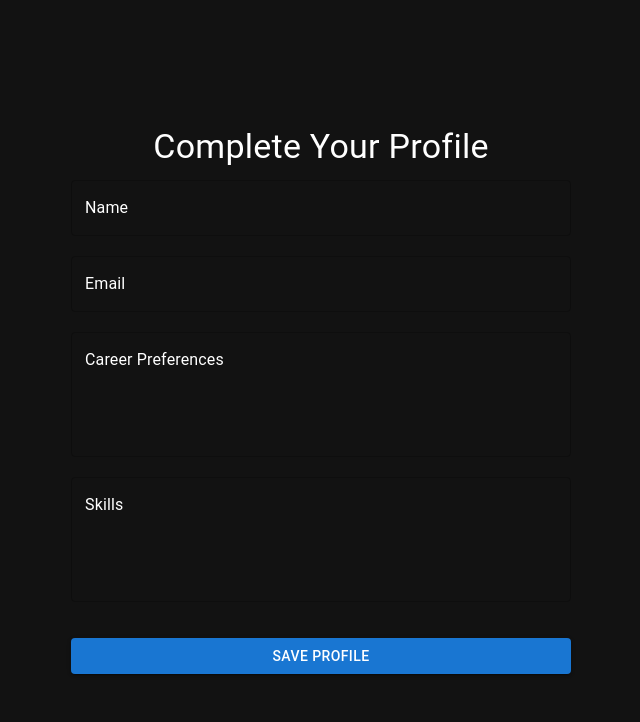
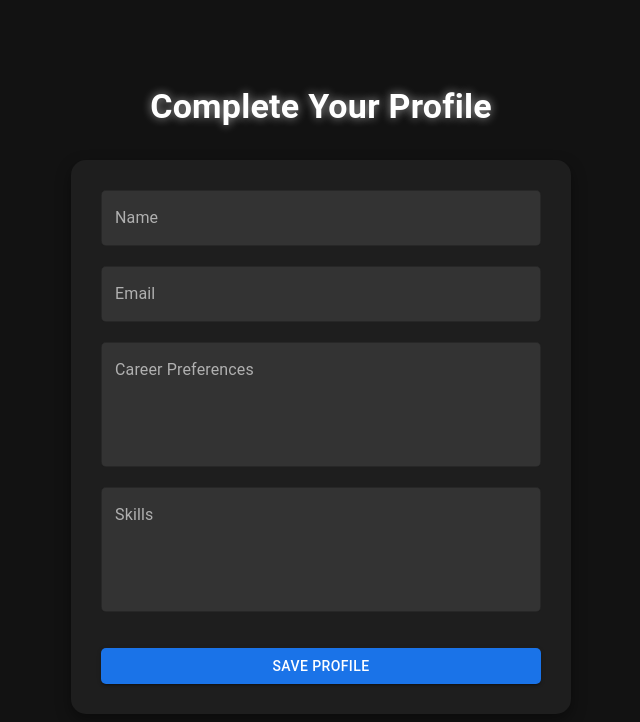
Before and after one commit to mehmoodosman/CareerplannrAI, a Next.js app: page /profile in a window 1280 px wide. Shown: the top 722 px of the page, without its empty margins (319-959 px from the left). Built offline with nearby package versions, Linux system fonts and the light colour scheme; no server answers.

Commit message:
Update page.js

```diff
--- a/app/profile/page.js
+++ b/app/profile/page.js
@@ -1,9 +1,8 @@
 import { useState } from 'react';
-import { firestore } from '../../firebase/config';  // Make sure your Firebase config is correctly set up
+import { firestore } from '../../firebase/config';  // Ensure your Firebase config is correctly set up
 import { Box, TextField, Button, Typography } from '@mui/material';
 
 const ProfilePage = () => {
-
   const [profile, setProfile] = useState({
     name: '',
     email: '',
@@ -19,7 +18,6 @@ const ProfilePage = () => {
     e.preventDefault();
 
     try {
-
       const userRef = firestore.collection('users').doc(); // Creates a new document for the user
       await userRef.set(profile);
       alert('Profile saved successfully!');
@@ -32,16 +30,29 @@ const ProfilePage = () => {
     <Box
       sx={{
         backgroundColor: '#121212',
-        color: '#fff',
+        color: '#ffffff',
         minHeight: '100vh',
         display: 'flex',
         flexDirection: 'column',
         alignItems: 'center',
         justifyContent: 'center',
         padding: '20px',
+        textAlign: 'center',
       }}
     >
-      <Typography variant="h4" gutterBottom>Complete Your Profile</Typography>
+      <Typography
+        variant="h4"
+        gutterBottom
+        sx={{
+          fontWeight: 'bold',
+          fontFamily: 'Roboto, sans-serif',
+          marginBottom: 4,
+          color: '#ffffff',
+          textShadow: '0 0 10px rgba(255, 255, 255, 0.6)',
+        }}
+      >
+        Complete Your Profile
+      </Typography>
       <Box
         component="form"
         onSubmit={handleSubmit}
@@ -51,6 +62,10 @@ const ProfilePage = () => {
           gap: '20px',
           width: '100%',
           maxWidth: '500px',
+          bgcolor: '#1e1e1e',
+          padding: '30px',
+          borderRadius: '15px',
+          boxShadow: '0 6px 15px rgba(0, 0, 0, 0.4)',
         }}
       >
         <TextField
@@ -61,10 +76,14 @@ const ProfilePage = () => {
           value={profile.name}
           onChange={handleChange}
           InputProps={{
-            style: { color: '#fff' },
+            style: { color: '#ffffff' },
           }}
           InputLabelProps={{
-            style: { color: '#fff' },
+            style: { color: '#b0b0b0' },
+          }}
+          sx={{
+            bgcolor: '#333333',
+            borderRadius: '5px',
           }}
         />
         <TextField
@@ -76,10 +95,14 @@ const ProfilePage = () => {
           value={profile.email}
           onChange={handleChange}
           InputProps={{
-            style: { color: '#fff' },
+            style: { color: '#ffffff' },
           }}
           InputLabelProps={{
-            style: { color: '#fff' },
+            style: { color: '#b0b0b0' },
+          }}
+          sx={{
+            bgcolor: '#333333',
+            borderRadius: '5px',
           }}
         />
         <TextField
@@ -92,10 +115,14 @@ const ProfilePage = () => {
           value={profile.careerPreferences}
           onChange={handleChange}
           InputProps={{
-            style: { color: '#fff' },
+            style: { color: '#ffffff' },
           }}
           InputLabelProps={{
-            style: { color: '#fff' },
+            style: { color: '#b0b0b0' },
+          }}
+          sx={{
+            bgcolor: '#333333',
+            borderRadius: '5px',
           }}
         />
         <TextField
@@ -108,17 +135,28 @@ const ProfilePage = () => {
           value={profile.skills}
           onChange={handleChange}
           InputProps={{
-            style: { color: '#fff' },
+            style: { color: '#ffffff' },
           }}
           InputLabelProps={{
-            style: { color: '#fff' },
+            style: { color: '#b0b0b0' },
+          }}
+          sx={{
+            bgcolor: '#333333',
+            borderRadius: '5px',
           }}
         />
         <Button
           type="submit"
           variant="contained"
           color="primary"
-          sx={{ mt: 2 }}
+          sx={{
+            mt: 2,
+            bgcolor: '#1a73e8',
+            '&:hover': {
+              bgcolor: '#155ab2',
+            },
+            borderRadius: '5px',
+          }}
         >
           Save Profile
         </Button>
```
